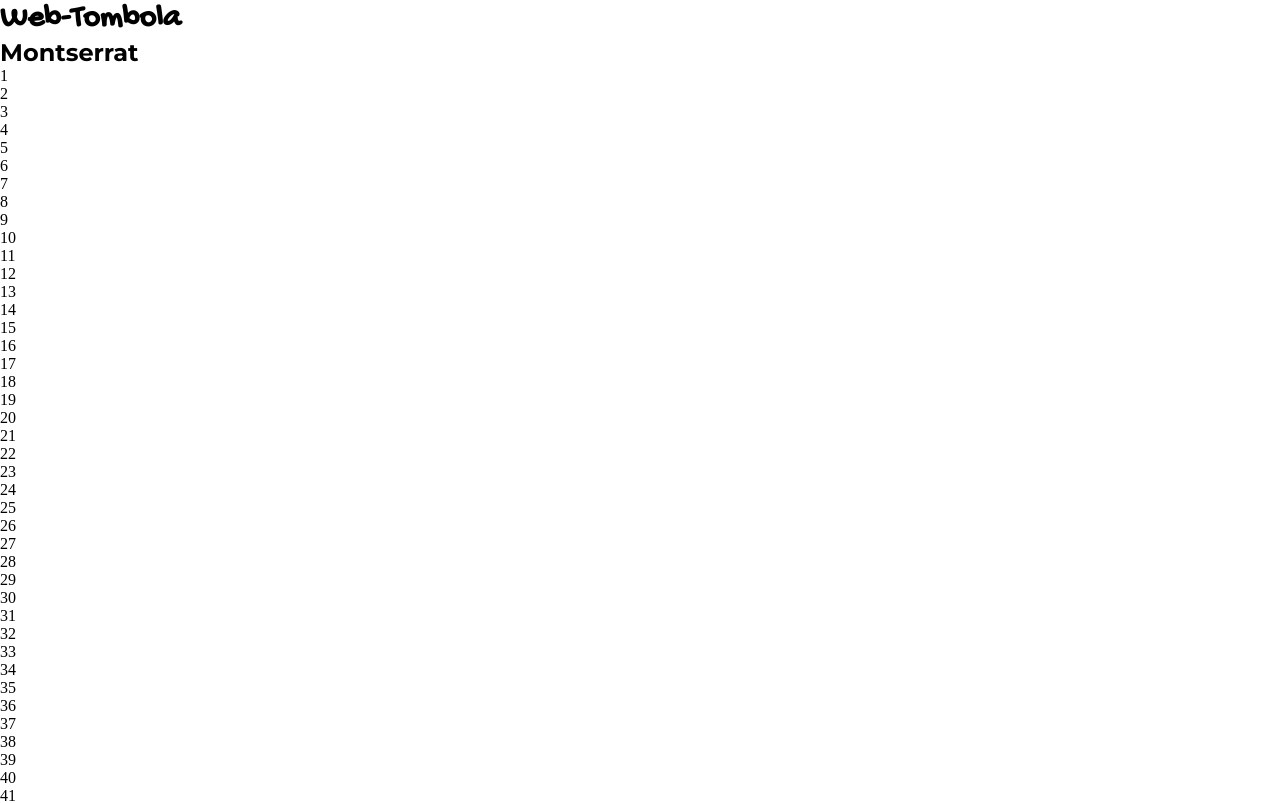
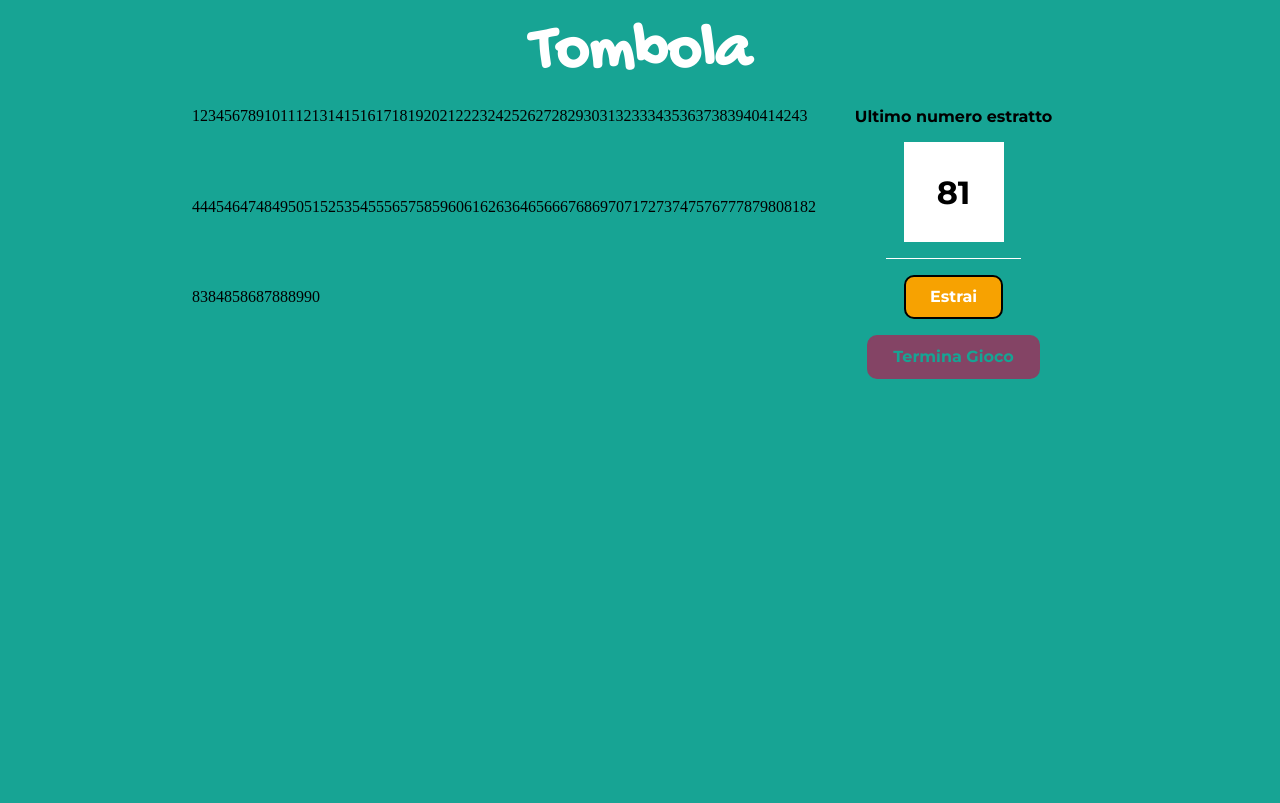
Before and after one commit to diegotosato/web-tombola, a React (Vite) app: page / in a window 1280 px wide. Shown: the top 803 px of the page. Built offline with nearby package versions, Linux system fonts and the light colour scheme.

Commit message:
divide main into two columns, one for the numbers, one for the section to extract number, add some style

```diff
--- a/src/App.jsx
+++ b/src/App.jsx
@@ -10,13 +10,34 @@ function App() {
 
   return (
     <>
-      <h1 className="gochi-hand">Web-Tombola</h1>
-      <h2 className="montserrat">Montserrat</h2>
-      {
-        numbers.map(num => (
-          <div key={num}>{num}</div>
-        ))
-      }
+      <header>
+        <div className="container">
+          <h1 className="gochi-hand title">Tombola</h1>
+        </div>
+      </header>
+
+      <main>
+        <div className="container d-flex">
+          <div className="table-game d-flex">
+            {
+              numbers.map(num => (
+                <div key={num}>
+                  {num}
+                </div>
+              ))
+            }
+          </div>
+          <div className="extract-table montserrat d-flex">
+            <strong className="text-center">Ultimo numero estratto</strong>
+            <div className="extract-number-square d-flex">
+              <strong className="extract-number">{numbers[80]}</strong>
+            </div>
+            <div className="separator"></div>
+            <div className="btn btn-extract"><strong>Estrai</strong></div>
+            <div className="btn btn-stopgame"><strong>Termina Gioco</strong></div>
+          </div>
+        </div>
+      </main>
     </>
   )
 }
--- a/src/index.css
+++ b/src/index.css
@@ -22,6 +22,78 @@
   font-family: "Montserrat", sans-serif;
 }
 
-/* body {
-  background-color: gray;
-} */
+body {
+  background-color: var(--tml-bg);
+}
+
+.container {
+  width: 70%;
+  margin: 0 auto;
+}
+
+.title {
+  color: white;
+  text-align: center;
+  font-size: 4rem;
+  padding: 1rem 0;
+}
+
+.d-flex {
+  display: flex;
+}
+
+.text-center {
+  text-align: center;
+}
+
+.table-game {
+  width: 70%;
+  flex-wrap: wrap;
+}
+
+.extract-table {
+  width: 30%;
+  align-items: center;
+  flex-direction: column;
+  gap: 1rem;
+}
+
+.extract-number-square {
+  background-color: white;
+  aspect-ratio: 1 / 1;
+  width: 100px;
+  justify-content: center;
+  align-items: center;
+}
+
+.extract-number {
+  font-size: 2rem;
+}
+
+.separator {
+  width: 50%;
+  height: 1px;
+  background-color: white;
+}
+
+.btn {
+  padding: 0.65rem 1.5rem;
+  border-radius: 10px;
+  cursor: pointer;
+}
+
+.btn:hover {
+  box-shadow: 0px 0px 5px white;
+}
+
+.btn-extract {
+  background-color: var(--tml-ex-btn);
+  border: 2px solid black;
+  color: white;
+}
+
+.btn-stopgame {
+  background-color: var(--tml-st-gm);
+  border: 2px solid var(--tml-st-gm);
+  color: var(--tml-bg);
+}
```
